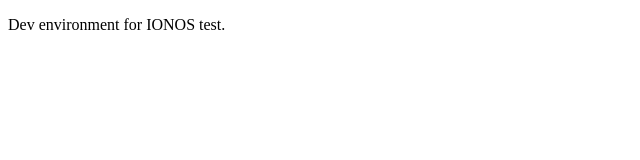
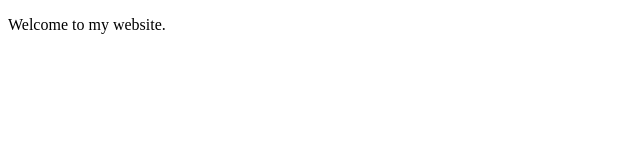
Before and after one commit to dquqalla/ionos-website, a plain HTML site: page index.html in a window 1280 px wide. Shown: the full height of the page, 0-640 px from the left. Drawn offline with Linux system fonts and the light colour scheme.

Commit message:
Update index.html

```diff
--- a/index.html
+++ b/index.html
@@ -1,10 +1,10 @@
 <!DOCTYPE html>
 <html lang="en">
-<head>
-    <meta charset="UTF-8">
-    <title>Title</title>
-</head>
-<body>
-<p>Dev environment for IONOS test.</p>
-</body>
+  <head>
+    <meta charset="UTF-8" />
+    <title>Dardan Quqalla - Homepage</title>
+  </head>
+  <body>
+    <p>Welcome to my website.</p>
+  </body>
 </html>
```
